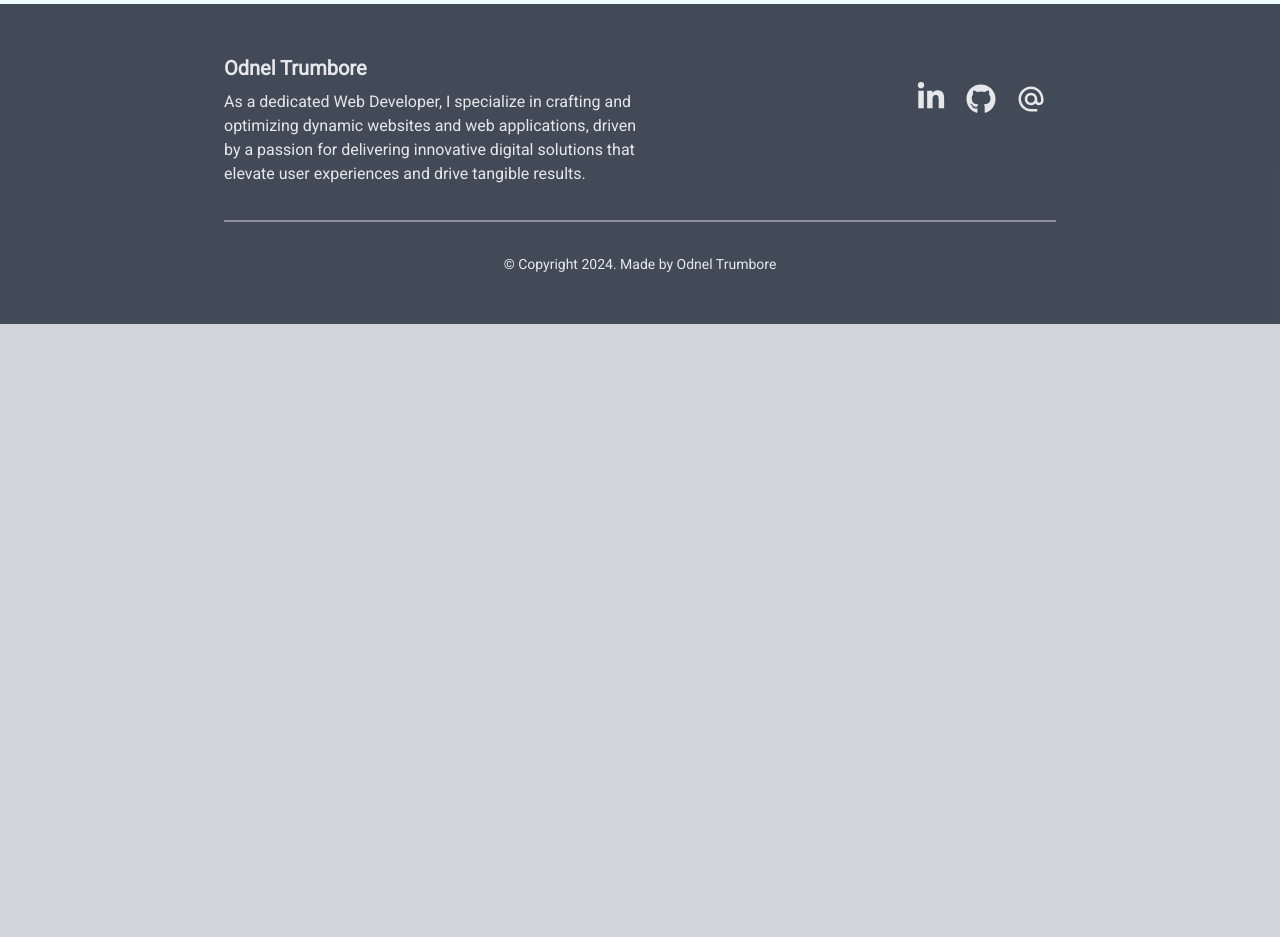
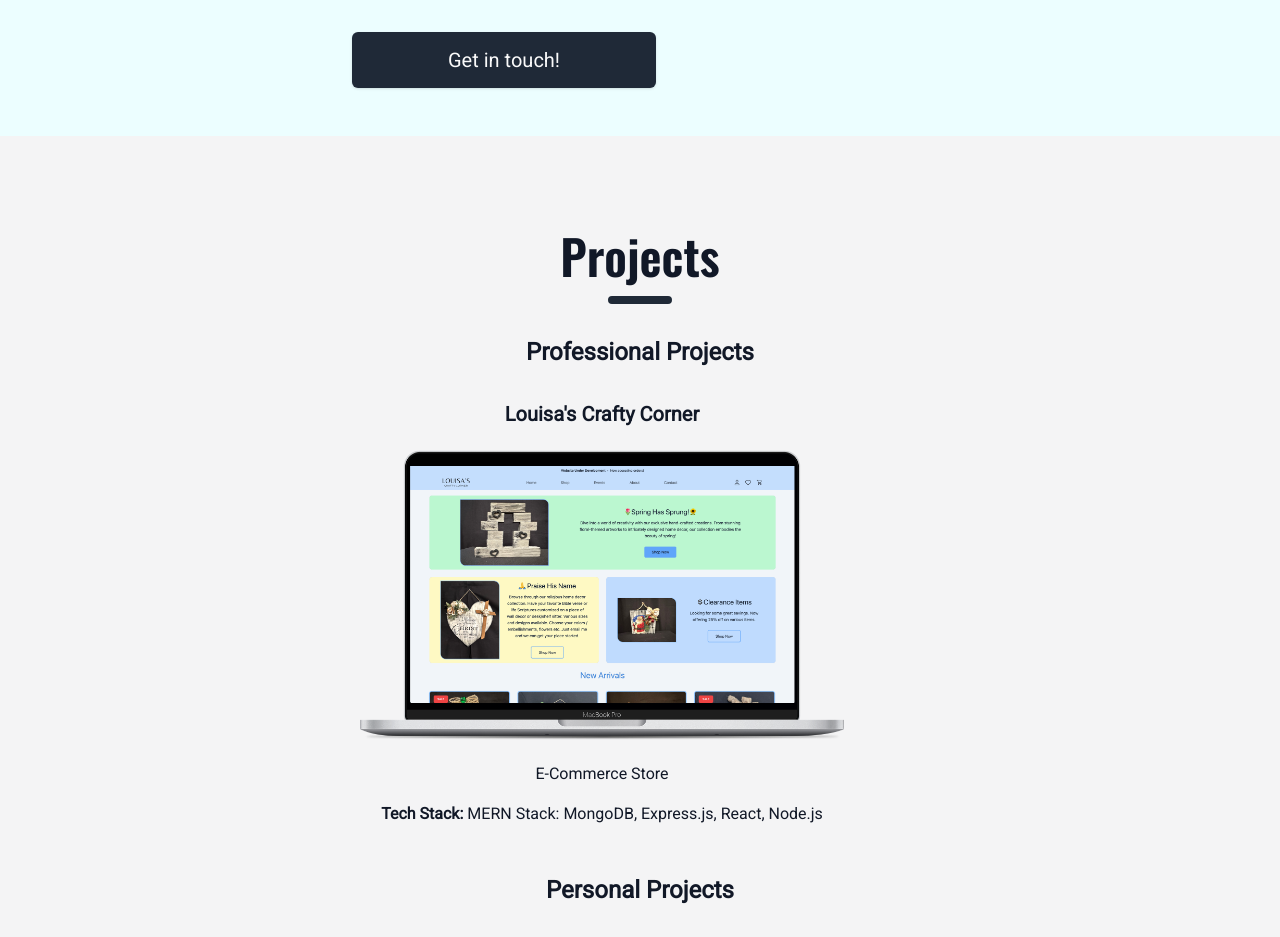
Before and after one commit to otrumbore/portfolio.v2, a Next.js app: page / in a window 1280 px wide. Shown: the part 1860-2797 px from the top of the page. Before the commit the page ends 2184 px from the top, so only its background shows below. Built offline with nearby package versions, Linux system fonts and the light colour scheme.

Commit message:
added Proejcts and Contact

```diff
--- a/app/page.js
+++ b/app/page.js
@@ -1,9 +1,13 @@
 import About from '../components/about';
+import Contact from '../components/contact';
+import Projects from '../components/projects';
 
 export default function Home() {
 	return (
 		<div className=''>
 			<About />
+			<Projects />
+			<Contact />
 		</div>
 	);
 }
--- a/components/about.jsx
+++ b/components/about.jsx
@@ -1,8 +1,13 @@
 'use client';
 
+import { Oswald } from 'next/font/google';
 import React, { useState, useEffect } from 'react';
+import { buttonVariants } from '@/components/ui/button';
 import { motion } from 'framer-motion';
+import { Link } from 'react-scroll';
 import { useInView } from 'react-intersection-observer';
+
+const headingFont = Oswald({ subsets: ['latin'], weight: ['600'] });
 
 const About = () => {
 	const [isVisible, setIsVisible] = useState(false);
@@ -19,6 +24,7 @@ const About = () => {
 		'Node.js',
 		'PHP',
 		'Git',
+		'Tailwind',
 	];
 
 	useEffect(() => {
@@ -29,13 +35,15 @@ const About = () => {
 
 	return (
 		<div name='about' id='about' className='relative'>
-			<div ref={ref} className='p-8 bg-cyan-50 min-h-screen h-auto'>
+			<div ref={ref} className='p-8 pt-24 bg-cyan-50 min-h-screen h-auto'>
 				<motion.div
-					initial={{ opacity: 0, y: -50 }} // Initial opacity and y position (above)
-					animate={{ opacity: isVisible ? 1 : 0, y: isVisible ? 0 : -50 }} // Fade in when isVisible is true
-					transition={{ duration: 0.5 }} // Transition duration
+					initial={{ opacity: 0, y: -50 }}
+					animate={{ opacity: isVisible ? 1 : 0, y: isVisible ? 0 : -50 }}
+					transition={{ duration: 0.5 }}
 				>
-					<h3 className='text-3xl text-center'>About</h3>
+					<h2 className={`${headingFont.className} text-5xl text-center`}>
+						About
+					</h2>
 					<span className='w-full flex justify-center p-4'>
 						<hr className='border-4 w-[4rem] border-gray-800 rounded-lg' />
 					</span>
@@ -74,6 +82,19 @@ const About = () => {
 										my skills, learn, and advance professionally. If you have a
 										fitting opportunity, I'm eager to hear from you.
 									</p>
+									<Link
+										to={'contact'}
+										offset={-100}
+										smooth={true}
+										duration={500}
+										className={buttonVariants({
+											variant: 'main',
+											size: 'intro',
+											className: 'mt-14 text-xl w-full hover:cursor-pointer',
+										})}
+									>
+										Get in touch!
+									</Link>
 								</div>
 								<div className='w-full'>
 									<h5 className='text-2xl mb-8 font-bold'>Skills...</h5>
--- /dev/null
+++ b/components/contact.jsx
@@ -0,0 +1,67 @@
+'use client';
+
+import { Oswald } from 'next/font/google';
+import React, { useState, useEffect } from 'react';
+import { motion } from 'framer-motion';
+import { useInView } from 'react-intersection-observer';
+
+import { Input } from '@/components/ui/input';
+import { Textarea } from '@/components/ui/textarea';
+import { Button } from '@/components/ui/button';
+
+const headingFont = Oswald({ subsets: ['latin'], weight: ['600'] });
+
+const Contact = () => {
+	const [isVisible, setIsVisible] = useState(false);
+	const { ref, inView } = useInView({
+		triggerOnce: true,
+		threshold: 0.25,
+	});
+
+	useEffect(() => {
+		if (inView) {
+			setIsVisible(true);
+		}
+	}, [inView]);
+	return (
+		<div className='relative' name='contact'>
+			<div ref={ref} className='p-2 pt-24 bg-slate-100 min-h-screen h-auto'>
+				<motion.div
+					initial={{ opacity: 0, y: -50 }}
+					animate={{ opacity: isVisible ? 1 : 0, y: isVisible ? 0 : -50 }}
+					transition={{ duration: 0.5 }}
+				>
+					<h3 className={`${headingFont.className} text-5xl text-center`}>
+						Contact
+					</h3>
+					<span className='w-full flex justify-center p-4'>
+						<hr className='border-4 w-[4rem] border-gray-800 rounded-lg' />
+					</span>
+
+					<div className='w-full flex justify-center'>
+						<div className='w-full p-4 lg:w-1/2 flex flex-col justify-center items-center'>
+							<p className='text-center mb-8 text-xl'>Lets get in touch!</p>
+							<div className='w-full lg:w-2/3 flex flex-col gap-6'>
+								<Input type='text' id='text' placeholder='Your Name' />
+								<Input type='email' id='email' placeholder='Email' />
+								<Input type='text' id='company' placeholder='You Company' />
+								<Textarea placeholder='Type your message here...' />
+								<span className='w-full flex justify-end'>
+									<Button
+										varient='main'
+										size='intro'
+										className='w-full lg:w-1/3'
+									>
+										Send Message
+									</Button>
+								</span>
+							</div>
+						</div>
+					</div>
+				</motion.div>
+			</div>
+		</div>
+	);
+};
+
+export default Contact;
--- /dev/null
+++ b/components/projects.jsx
@@ -0,0 +1,103 @@
+'use client';
+
+import { Oswald } from 'next/font/google';
+import React, { useState, useEffect } from 'react';
+import { motion } from 'framer-motion';
+import { useInView } from 'react-intersection-observer';
+import Image from 'next/image';
+
+//Images for projects
+import LCCImg from '@/public/project_imgs/Project_LCC.png';
+import PortfolioV1Img from '@/public/project_imgs/Project_Portfolio_V1.png';
+
+const headingFont = Oswald({ subsets: ['latin'], weight: ['600'] });
+
+const Projects = () => {
+	const [isVisible, setIsVisible] = useState(false);
+	const { ref, inView } = useInView({
+		triggerOnce: true,
+		threshold: 0.25,
+	});
+
+	useEffect(() => {
+		if (inView) {
+			setIsVisible(true);
+		}
+	}, [inView]);
+	return (
+		<div className='relative' name='projects'>
+			<div ref={ref} className='p-8 pt-24 bg-zinc-100 min-h-screen h-auto'>
+				<motion.div
+					initial={{ opacity: 0, y: -50 }}
+					animate={{ opacity: isVisible ? 1 : 0, y: isVisible ? 0 : -50 }}
+					transition={{ duration: 0.5 }}
+				>
+					<h3 className={`${headingFont.className} text-5xl text-center`}>
+						Projects
+					</h3>
+					<span className='w-full flex justify-center p-4'>
+						<hr className='border-4 w-[4rem] border-gray-800 rounded-lg' />
+					</span>
+					<div className='w-full flex flex-col justify-center items-center gap-4'>
+						<div className='w-full p-4 lg:w-1/2'>
+							<p className='text-center mb-8 text-2xl font-semibold'>
+								Professional Projects
+							</p>
+							<div className='w-full flex flex-col lg:flex-row lg:justify-between gap-6'>
+								<div className='flex flex-col'>
+									<h4 className='text-center text-xl font-semibold'>
+										Louisa's Crafty Corner
+									</h4>
+									<div className='flex flex-col lg:flex-col'>
+										<Image
+											src={LCCImg}
+											width={500}
+											height={500}
+											alt='Picture of the author'
+										/>
+										<div className='mt-4 flex flex-col gap-4 w-full items-center justify-center'>
+											<p>E-Commerce Store</p>
+											<p className='w-full text-center'>
+												<span className='font-semibold'>Tech Stack: </span>
+												MERN Stack: MongoDB, Express.js, React, Node.js
+											</p>
+										</div>
+									</div>
+								</div>
+							</div>
+						</div>
+						<div className='w-full p-4 lg:w-1/2'>
+							<p className='text-center mb-8 text-2xl font-semibold'>
+								Personal Projects
+							</p>
+							<div className='w-full flex flex-col lg:flex-row lg:justify-between gap-6'>
+								<div className='flex flex-col'>
+									<h4 className='text-center text-xl font-semibold'>
+										Portfolio V1
+									</h4>
+									<div className='flex flex-col lg:flex-col'>
+										<Image
+											src={PortfolioV1Img}
+											width={500}
+											height={500}
+											alt='Picture of the author'
+										/>
+										<div className='mt-4 flex flex-col gap-4 w-full items-center justify-center'>
+											<p>My original and first portfolio.</p>
+											<p className='w-full text-center'>
+												<span className='font-semibold'>Tech Stack: </span>
+												React, Tailwind
+											</p>
+										</div>
+									</div>
+								</div>
+							</div>
+						</div>
+					</div>
+				</motion.div>
+			</div>
+		</div>
+	);
+};
+
+export default Projects;
```
